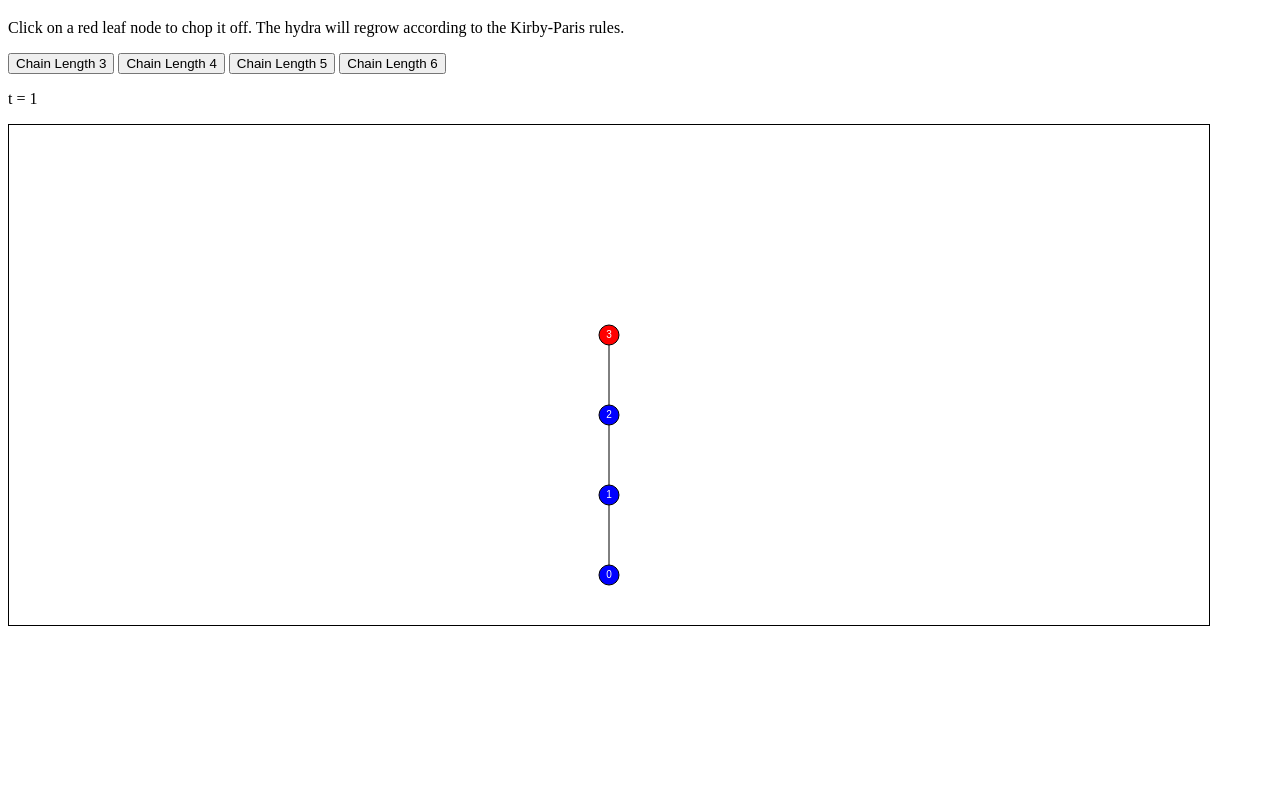
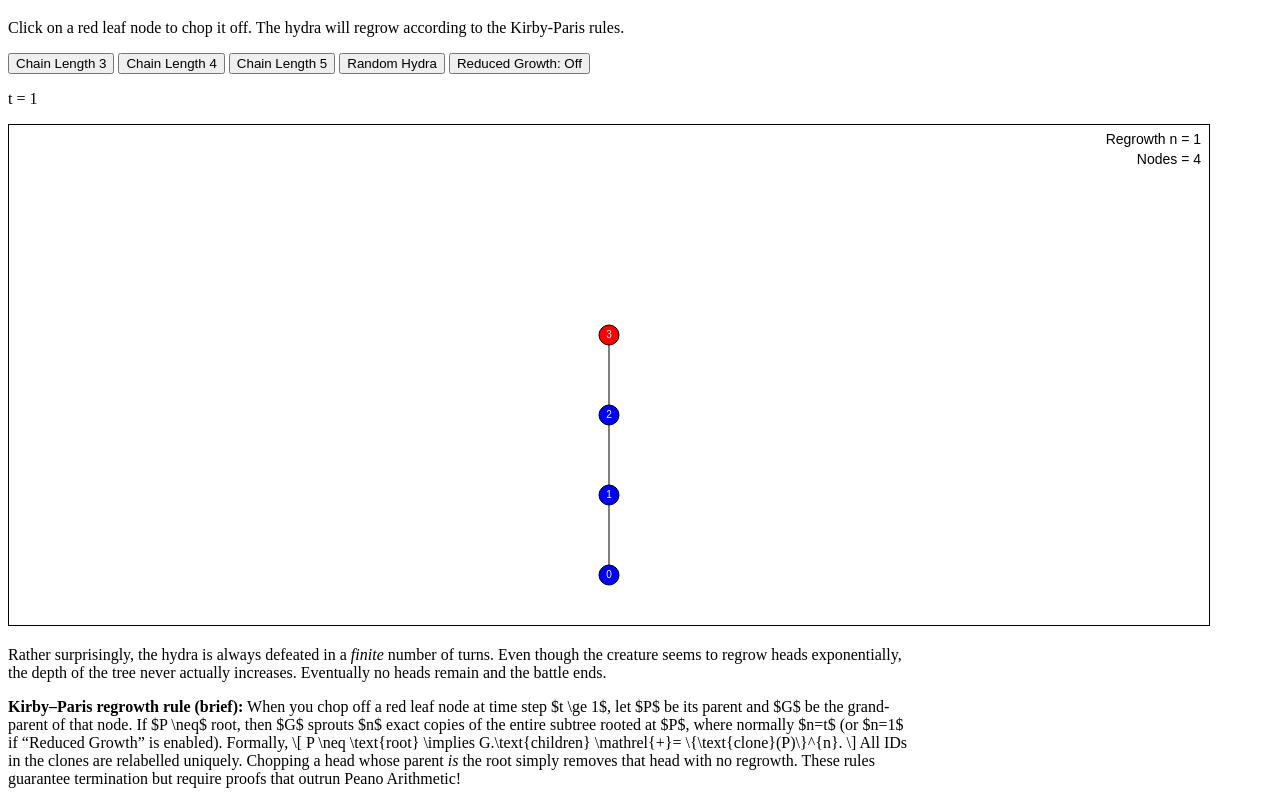
Before and after one commit to frkns/HydraGame, a plain HTML site: page index.html in a window 1280 px wide. Shown: the part 61-865 px from the top of the page. Before the commit the page ends 800 px from the top, so only its background shows below. Drawn offline with Linux system fonts and the light colour scheme.

Commit message:
new update

```diff
--- a/index.html
+++ b/index.html
@@ -10,10 +10,29 @@
     <button onclick="initHydra(3)">Chain Length 3</button>
     <button onclick="initHydra(4)">Chain Length 4</button>
     <button onclick="initHydra(5)">Chain Length 5</button>
-    <button onclick="initHydra(6)">Chain Length 6</button>
+    <button onclick="initRandomHydra()">Random Hydra</button>
+    <button id="reducedBtn" onclick="toggleReducedGrowth()">Reduced Growth: Off</button>
     <br>
     <p id="status">Steps: 0</p>
     <canvas id="hydra" width="1200" height="500" style="border: 1px solid black;"></canvas>
+
+    <p style="max-width: 900px; margin-top: 1em;">
+        Rather surprisingly, the hydra is always defeated in a <em>finite</em> number of turns.
+        Even though the creature seems to regrow heads exponentially, the depth of the tree never actually increases.
+        Eventually no heads remain and the battle ends.
+    </p>
+
+    <p style="max-width: 900px;">
+        <strong>Kirby–Paris regrowth rule (brief):</strong> When you chop off a red leaf node at time step&nbsp;<span style="white-space:nowrap;">$t \ge 1$</span>,
+        let&nbsp;$P$ be its parent and&nbsp;$G$ be the grand-parent of that node. If $P \neq$ root, then $G$ sprouts
+        $n$ exact copies of the entire subtree rooted at&nbsp;$P$, where normally $n=t$ (or $n=1$ if “Reduced&nbsp;Growth” is enabled).
+        Formally,
+        \[
+            P \neq \text{root} \implies G.\text{children} \mathrel{+}= \{\text{clone}(P)\}^{n}.
+        \]
+        All IDs in the clones are relabelled uniquely. Chopping a head whose parent <em>is</em> the root simply removes that head with no regrowth.
+        These rules guarantee termination but require proofs that outrun Peano Arithmetic!
+    </p>
 
     <script>
         const canvas = document.getElementById('hydra');
@@ -24,6 +43,7 @@
         const radius = 10;
         const hSpacing = 40;
         const vSpacing = 80;
+        let reducedGrowth = false; // when true, N = 1
 
         class Node {
             constructor(id, children = []) {
@@ -55,6 +75,34 @@
             }
             root.children = [current];
             root.children[0].parent = root;
+            canvas.removeEventListener('click', handleClick);
+            canvas.addEventListener('click', handleClick);
+            redraw();
+        }
+
+        function initRandomHydra() {
+            step = 0;
+            idCounter = 1;
+            // Generate a random tree
+            const maxDepth = 2 + Math.floor(Math.random() * 3);
+            function buildRandom(depth) {
+                const node = new Node(newId());
+                if (depth <= 0) {
+                    return node;
+                }
+                // Decide number of children: bias towards 1-2, occasional 3
+                const r = Math.random();
+                let count = r < 0.5 ? 1 : (r < 0.85 ? 2 : 3);
+                for (let i = 0; i < count; i++) {
+                    const child = buildRandom(depth - (Math.random() < 0.3 ? 2 : 1));
+                    child.parent = node;
+                    node.children.push(child);
+                }
+                return node;
+            }
+            const randomTop = buildRandom(maxDepth);
+            root.children = [randomTop];
+            randomTop.parent = root;
             canvas.removeEventListener('click', handleClick);
             canvas.addEventListener('click', handleClick);
             redraw();
@@ -128,6 +176,18 @@
             if (root.children.length === 0) {
                 status.innerText += ' - Hydra slain!';
             }
+            // Display regrowth rate n in the top-right corner
+            const n = reducedGrowth ? 1 : step+1;
+            ctx.fillStyle = 'black';
+            ctx.textAlign = 'right';
+            ctx.textBaseline = 'top';
+            ctx.font = '14px sans-serif';
+            ctx.fillText(`Regrowth n = ${n}${reducedGrowth ? ' (reduced)' : ''}`, canvas.width - 8, 8);
+            // Display total node count just below (computed from max id + 1 to avoid duplicates)
+            const nodesList = getAllNodes();
+            const maxId = nodesList.reduce((m, nd) => Math.max(m, nd.id), 0);
+            const totalNodes = maxId + 1;
+            ctx.fillText(`Nodes = ${totalNodes}`, canvas.width - 8, 28);
         }
 
         function chop(leaf) {
@@ -136,7 +196,7 @@
             P.children = P.children.filter(c => c !== leaf);
             if (P !== root) {
                 const G = P.parent;
-                const N = step; // Fixed N=1 for manageable growth
+                const N = reducedGrowth ? 1 : step; // growth factor
                 for (let i = 0; i < N; i++) {
                     const copy = deepCopy(P, G);
                     G.children.push(copy);
@@ -177,6 +237,13 @@
             return list;
         }
 
+        function toggleReducedGrowth() {
+            reducedGrowth = !reducedGrowth;
+            const btn = document.getElementById('reducedBtn');
+            btn.textContent = `Reduced Growth: ${reducedGrowth ? 'On' : 'Off'}`;
+            redraw();
+        }
+
         canvas.addEventListener('click', handleClick);
         initHydra(3); // Start with length 3
     </script>
```
